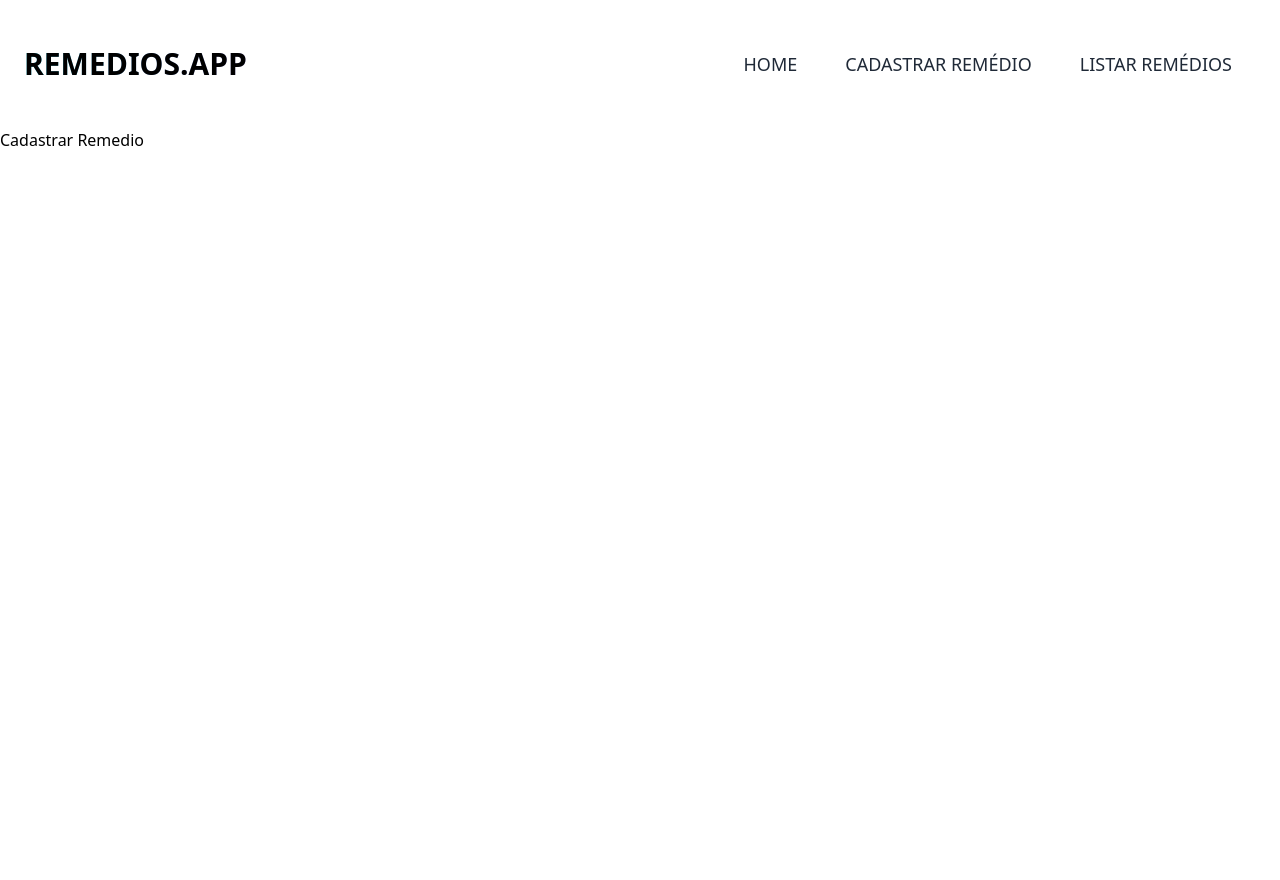
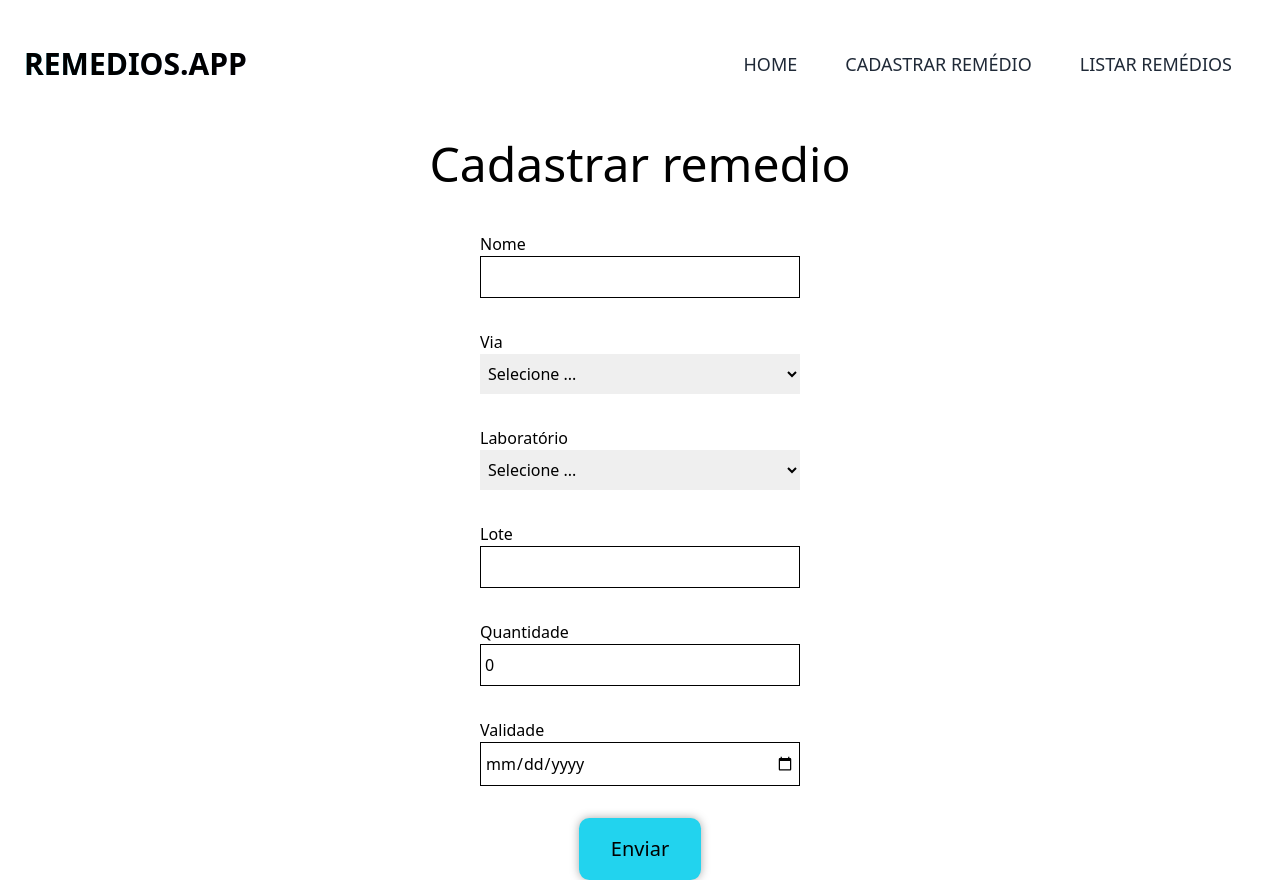
Before and after one commit to sprintcampus/remedio-front, a Next.js app: page /remedios/cadastrar in a window 1280 px wide. Before the commit the page ends 800 px from the top, so only its background shows below. Built offline with nearby package versions, Linux system fonts and the light colour scheme.

Commit message:
cadastro de remedio

```diff
--- a/src/app/api/remedios/route.ts
+++ b/src/app/api/remedios/route.ts
@@ -1,4 +1,4 @@
-import { RemedioItemLista } from "@/app/view/remedy";
+import { RemedioCadastro, RemedioItemLista } from "@/app/view/remedy";
 import axios from "axios"
 import { NextResponse } from "next/server";
 import { detalhesApi } from "../_config";
@@ -10,3 +10,11 @@ export async function GET() {
 
     return NextResponse.json(remedios)
 }
+
+export async function POST(createDTO : RemedioCadastro) {
+    let remedio : RemedioCadastro = await axios
+        .post(detalhesApi.baseUrl, createDTO)
+        .then(r => r.data)
+
+    return NextResponse.json(remedio)
+}
--- /dev/null
+++ b/src/app/remedios/cadastrar/cadastrar.module.css
@@ -0,0 +1,42 @@
+.cadastrarRemedioContainer{
+    width: 100%;
+
+    display: flex;
+    flex-direction: column;
+
+    align-items: center;
+
+    gap: 2rem;
+}
+
+.cadastrarRemedioContainer h2{
+    font-size: 3rem;
+}
+
+.inputContainer{
+    display: flex;
+    flex-direction: column;
+    width: 20rem;
+}
+
+.inputContainer input{
+    border: 1px solid black;
+    padding: 0.50rem 0.25rem;
+}
+.inputContainer select{
+    padding: 0.50rem 0.25rem;
+}
+
+.submitButton{
+    padding: 1rem 2rem;
+    font-size: 1.25rem;
+    border-radius: 0.65rem;
+    box-shadow: 0px 0px 10px #aaa;
+    background-color: #22d3ee;
+    cursor: pointer;
+    transition: 0.2s ease-in;
+}
+
+.submitButton:hover{
+    box-shadow: 0px 0px 15px #888;
+}
--- a/src/app/remedios/cadastrar/page.tsx
+++ b/src/app/remedios/cadastrar/page.tsx
@@ -1,3 +1,161 @@
+"use client"
+
+import { RemedioCadastro } from "@/app/view/remedy"
+import { useState } from "react"
+
+import styles from "./cadastrar.module.css";
+import { POST } from "@/app/api/remedios/route";
+
 export default function CadastrarRemedio() {
-    return <>Cadastrar Remedio</>
+
+    const [createDTO, setCreateDTO] = useState<RemedioCadastro>({
+        id: 0,
+        laboratorio: "",
+        lote: "",
+        nome: "",
+        quantidade: 0,
+        validade: "",
+        via: ""
+    })
+
+    const vias : string[] = ["ORAL", "NASAL", "VENOSO", "INTRAMUSCULAR", "RETAL"]
+    const laboratorios : string[] = ["MEDLEY", "LABEXEMP"]
+
+    const handleChangeName = (name : string) => {
+        setCreateDTO({
+            ...createDTO,
+            nome: name
+        })
+    }
+
+    const handleChangeLote = (lote : string) => {
+        setCreateDTO({
+            ...createDTO,
+            lote: lote
+        })
+    }
+
+    const handleChangeValidade = (validade : string) => {
+        setCreateDTO({
+            ...createDTO,
+            validade : validade
+        })
+    }
+
+    const handleChangeQuantidade = (quantidade : number) => {
+        if(quantidade < 0)
+            return;
+        setCreateDTO({
+            ...createDTO,
+            quantidade : quantidade
+        })
+    }
+
+    const handleChangeVia = (via : string) => {
+        if(!vias.includes(via))
+            return;
+        setCreateDTO({
+            ...createDTO,
+            via: via
+        })
+    }
+
+    const handleChangeLaboratorio = (lab : string) => {
+        if(!laboratorios.includes(lab))
+            return;
+        setCreateDTO({
+            ...createDTO,
+            laboratorio: lab
+        })
+    }
+
+    const save = async () => {
+        try {
+            const remedio = await POST(createDTO);
+            console.log('Remédio cadastrado:', remedio);
+            // Faça algo com o remedio, se necessário
+        } catch (error) {
+            console.error('Erro ao cadastrar remédio:', error);
+            // Faça algo com o erro, se necessário
+        }
+    };
+
+
+    return (
+        <div className={styles.cadastrarRemedioContainer}>
+
+            <h2>Cadastrar remedio</h2>
+
+            <div className={`${styles.inputContainer} ${styles.nomeContainer}`}>
+                <label htmlFor="remedio-name">Nome</label>
+                <input
+                type="text"
+                name="remedio-name"
+                id=""
+                value={createDTO.nome}
+                onChange={(e) => {handleChangeName(e.target.value)}}
+                />
+            </div>
+
+            <div className={`${styles.inputContainer} ${styles.viaContainer}`}>
+                <label htmlFor="via">Via</label>
+                <select name="via" id="" onChange={(e) => {handleChangeVia(e.target.value)}}>
+                    <option value={""}>Selecione ...</option>
+                    {
+                        vias.map((option, index) => (
+                            <option key={index} value={option}>{option}</option>
+                        ))
+                    }
+                </select>
+            </div>
+
+            <div className={`${styles.inputContainer} ${styles.labortorioContainer}`}>
+                <label htmlFor="laboratorio">Laboratório</label>
+                <select name="laboratorio" id="" onChange={(e) => {handleChangeLaboratorio(e.target.value)}}>
+                    <option value={""}>Selecione ...</option>
+                    {
+                        laboratorios.map((option, index) => (
+                            <option key={index} value={option}>{option}</option>
+                        ))
+                    }
+                </select>
+            </div>
+
+            <div className={`${styles.inputContainer} ${styles.loteContainer}`}>
+                <label htmlFor="lote">Lote</label>
+                <input
+                type="text"
+                name="lote"
+                value={createDTO.lote}
+                onChange={(e) => handleChangeLote(e.target.value)}
+                />
+            </div>
+
+            <div className={`${styles.inputContainer} ${styles.quantidadeContainer}`}>
+                <label htmlFor="quantidade">Quantidade</label>
+                <input
+                type="number"
+                name="quantidade"
+                value={createDTO.quantidade}
+                onChange={(e) => handleChangeQuantidade(parseInt(e.target.value))}
+                />
+            </div>
+
+
+            <div className={`${styles.inputContainer} ${styles.validadeContainer}`}>
+                <label htmlFor="validade">Validade</label>
+                <input
+                type="date"
+                name="validade"
+                value={createDTO.validade}
+                onChange={(e) => handleChangeValidade(e.target.value)}
+                />
+            </div>
+
+            <div className={`${styles.submitButton}`} onClick={save}>
+                Enviar
+            </div>
+
+        </div>
+    )
 }
```
